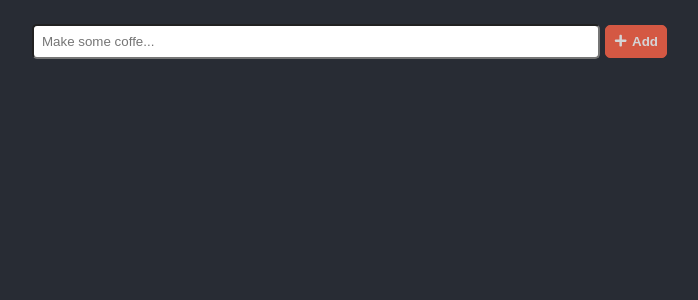
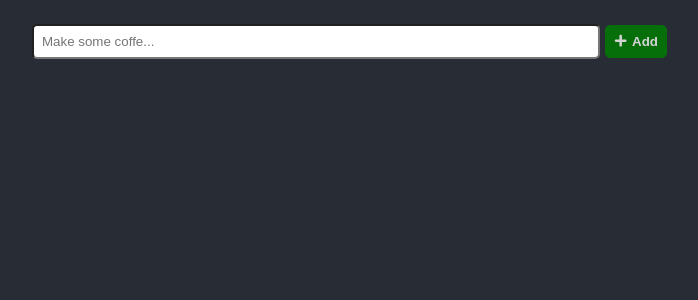
Before and after one commit to leandrosimoes/react-todo-list, a React (Create React App) app: page / in a window 1280 px wide. Shown: the top 300 px of the page, without its empty margins (288-986 px from the left). Built offline with nearby package versions, Linux system fonts and the light colour scheme.

Commit message:
fix: add button class type

```diff
--- a/src/containers/TodoForm/index.tsx
+++ b/src/containers/TodoForm/index.tsx
@@ -49,7 +49,7 @@ const TodoForm: React.FC = () => {
                     placeholder='Make some coffe...'
                 />
                 <Button
-                    buttonType='danger'
+                    buttonType='success'
                     onClick={handleAddButtonOnClick}
                     disabled={!newTodoText}>
                     <FaPlus className={styles.icon} /> Add
```
